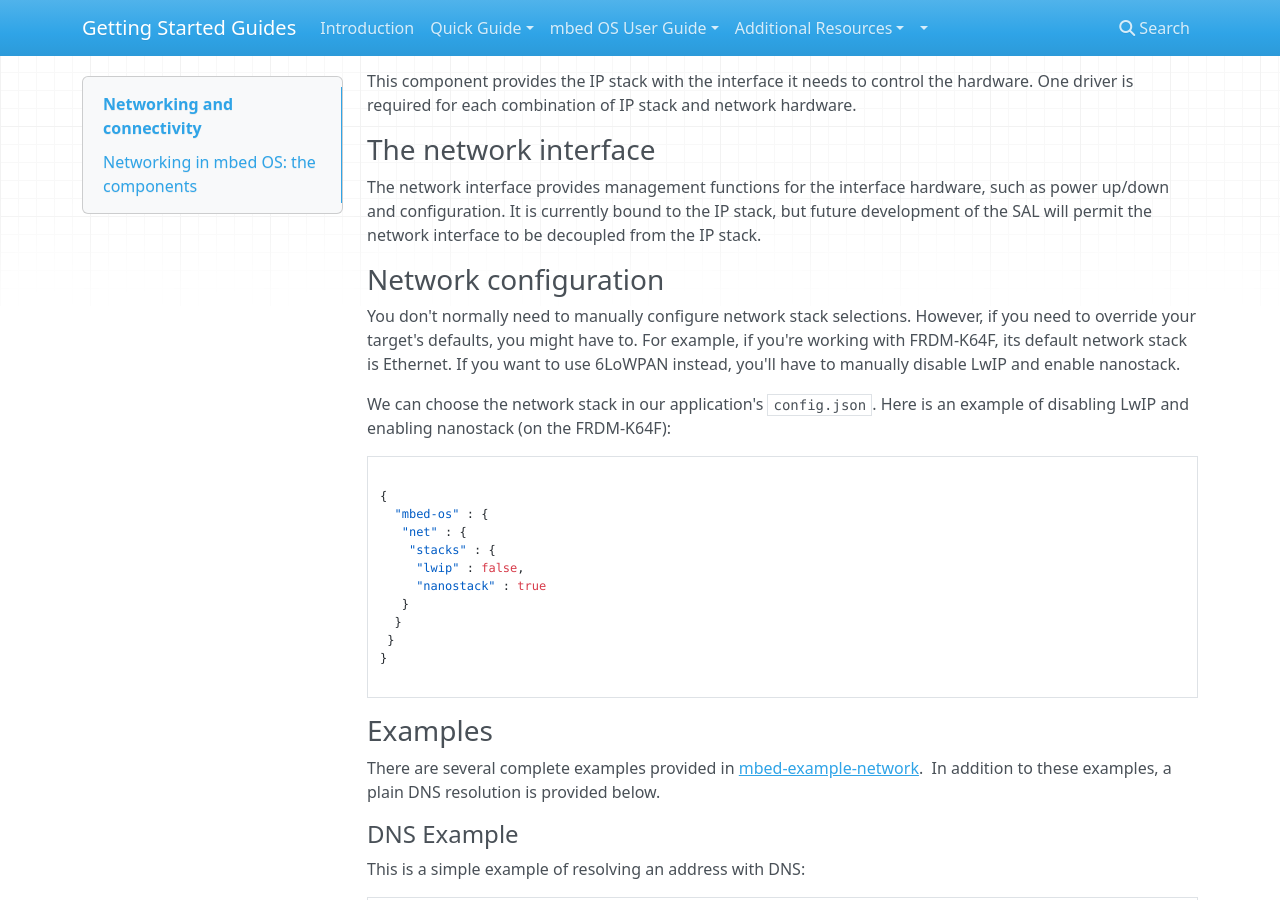
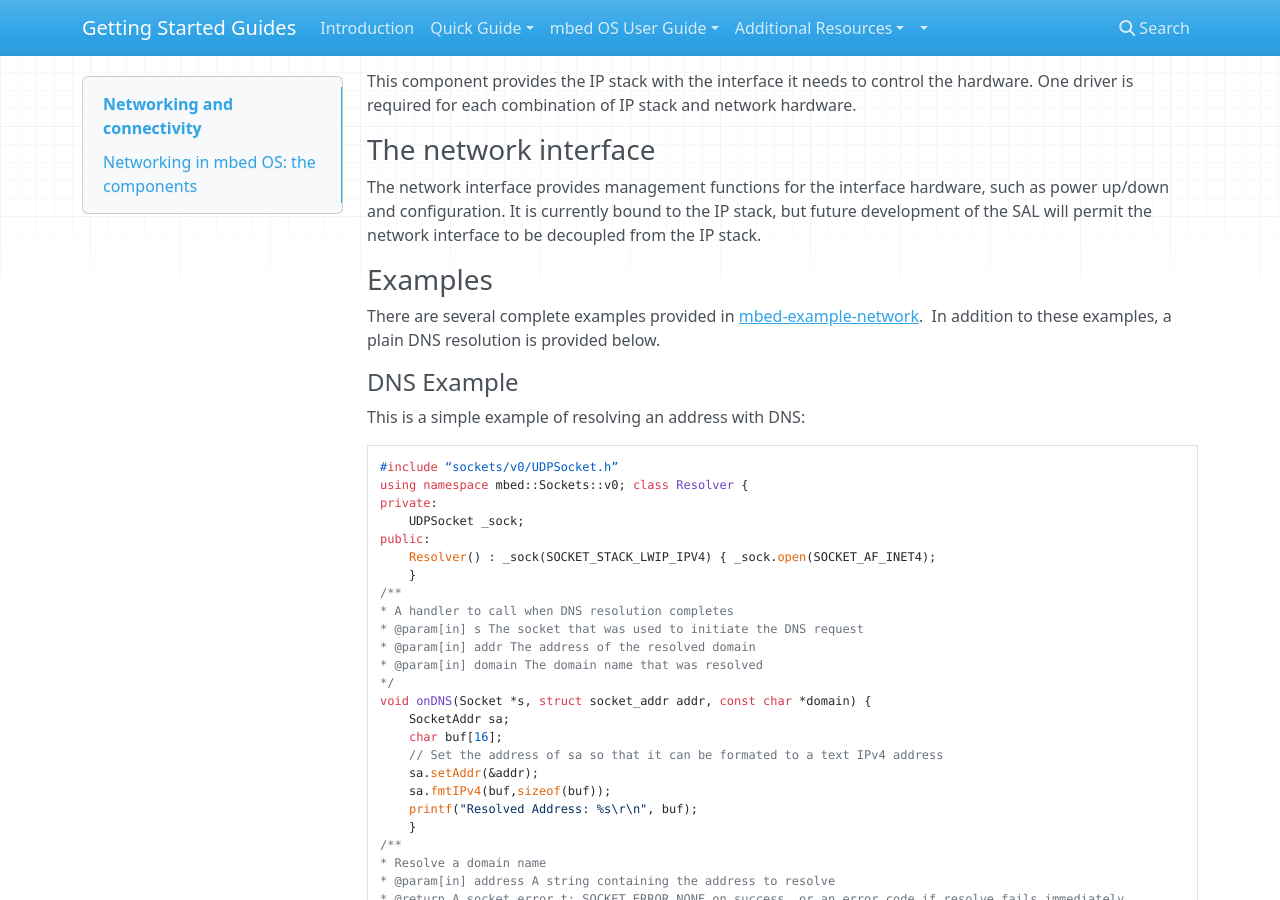
Before and after one commit to ARMmbed/GettingStartedmbedOS, an MkDocs documentation site: the page built from Docs/Full_Guide/networking.md, in a window 1280 px wide and 900 px high, scrolled down 3092 px. Built offline with MkDocs 1.6.1, drawn with Linux system fonts in a browser that asks for light colours; nearby versions of some CDN libraries; old or Windows-style settings are respelled for this version of MkDocs.

Commit message:
Removing duplication

````diff
--- a/Docs/Full_Guide/networking.md
+++ b/Docs/Full_Guide/networking.md
@@ -92,27 +92,6 @@ This component provides the IP stack with the interface it needs to control the
 
 The network interface provides management functions for the interface hardware, such as power up/down and configuration. It is currently bound to the IP stack, but future development of the SAL will permit the network interface to be decoupled from the IP stack.
 
-### Network configuration
-
-You don't normally need to manually configure network stack selections. However, if you need to override your target's defaults, you might have to. For example, if you're working with FRDM-K64F, its default network stack is Ethernet. If you want to use 6LoWPAN instead, you'll have to manually disable LwIP and enable nanostack.
-
-We can choose the network stack in our application's ``config.json``. Here is an example of disabling LwIP and enabling nanostack (on the FRDM-K64F):
-
-
-```JSON
-
-{
-  "mbed-os" : {
-   "net" : {
-    "stacks" : {
-     "lwip" : false,
-     "nanostack" : true
-   }
-  }
- }
-}
-
-```
 
 ### Examples
 
````
